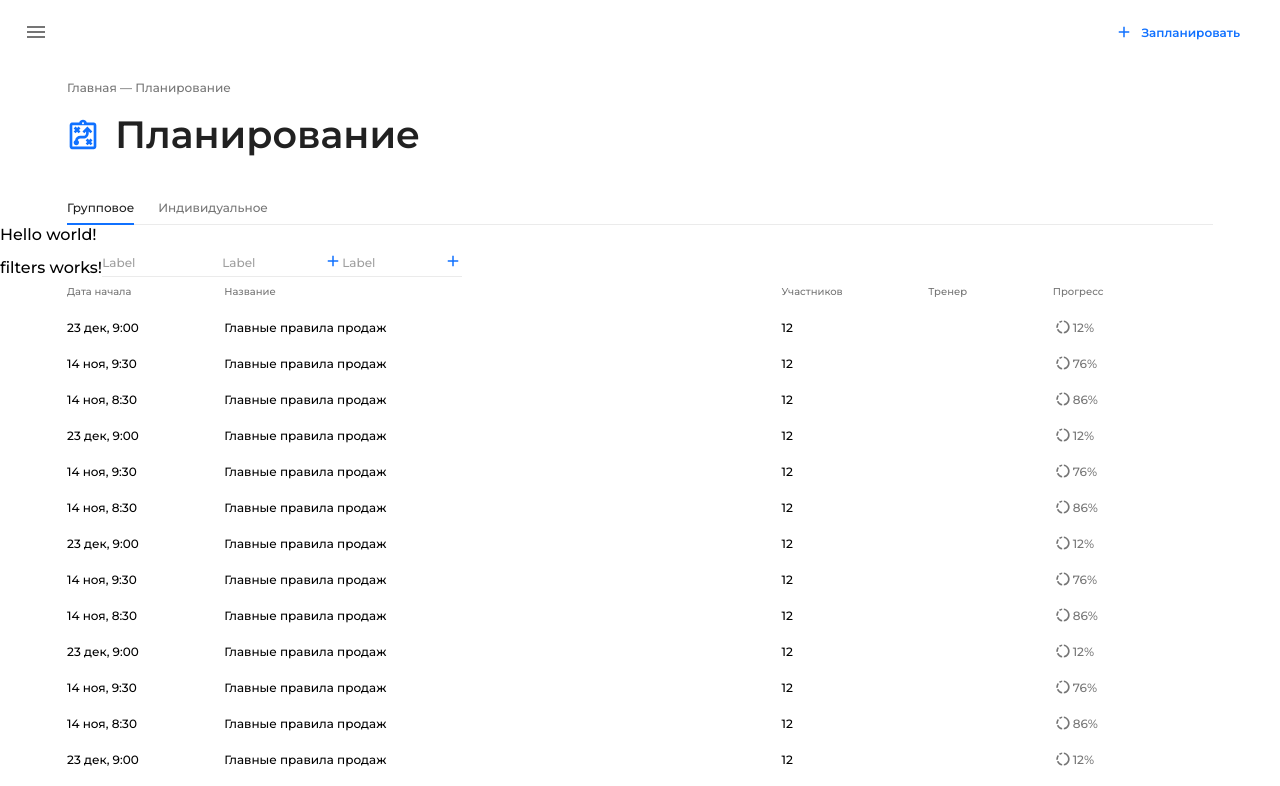
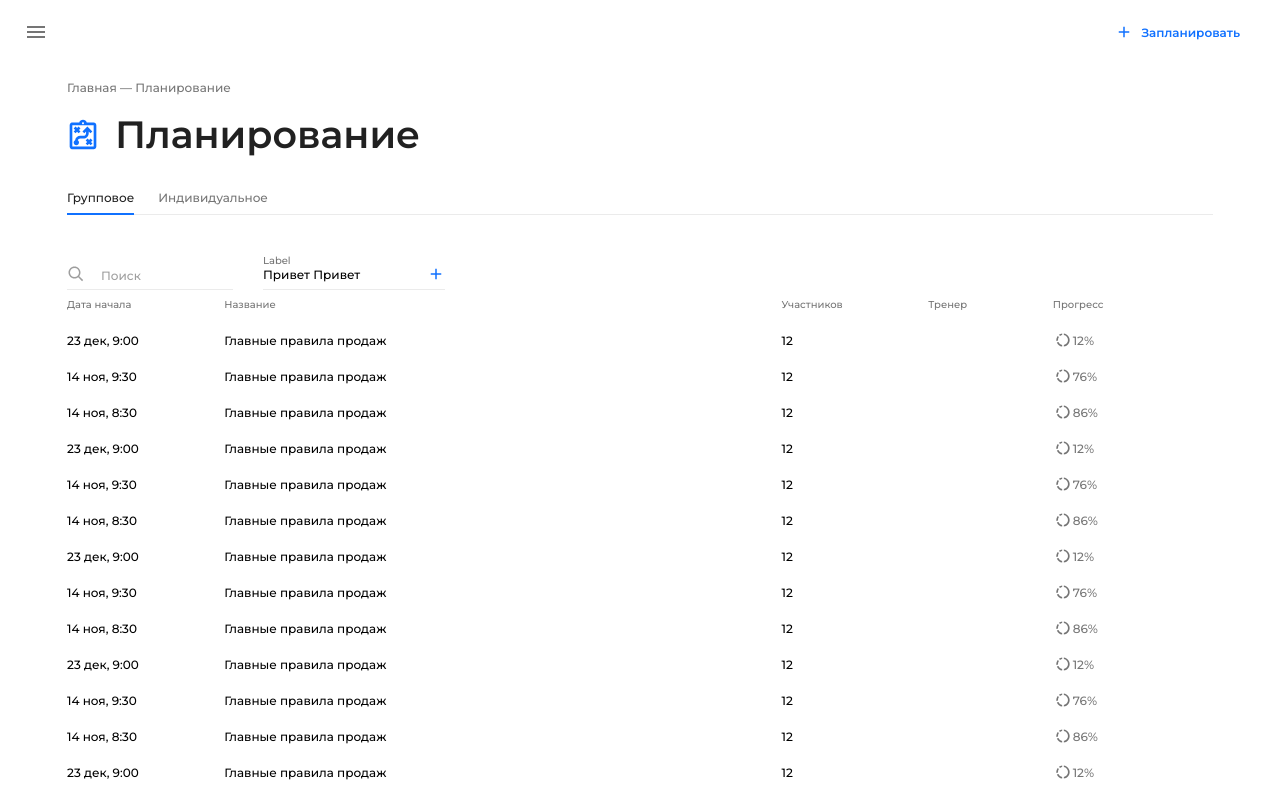
Before and after one commit to Evgeniy638/head-of-trainers, an Angular app: page / in a window 1280 px wide. Shown: the top 786 px of the page. Built offline with nearby package versions, Linux system fonts and the light colour scheme.

Commit message:
changed logic dropdown field

```diff
--- a/src/app/app.component.html
+++ b/src/app/app.component.html
@@ -31,18 +31,11 @@
         (onChangeActiveTab)="onChangeTabId($event)"
       ></app-tabs>
     </div>
-    Hello world!<br>
-<!--    <app-menu-->
-<!--      [arrActiveId]="arrActiveId"-->
-<!--      [arrDisableId]="arrDisableId"-->
-<!--      [dataMenu]="dataMenu"-->
-<!--      typeMenu="multi"-->
-<!--      isMark="true"-->
-<!--      top="9px"-->
-<!--      right="100px"-->
-<!--      (onChangeActiveId)="onChangeMenu($event)"-->
-<!--    ></app-menu>-->
-    <app-filters></app-filters>
+
+    <div class="app-root__filter container">
+      <app-filters></app-filters>
+    </div>
+
     <div class="container">
       <app-main></app-main>
     </div>
--- a/src/app/app.component.scss
+++ b/src/app/app.component.scss
@@ -1,7 +1,7 @@
 @import "shared/variables";
 
-$desktop-body-margin-top: 42px;
-$mobile-body-margin-top: 10px;
+$desktop-body-margin-top: 32px;
+$mobile-body-margin-top: 0px;
 
 .app-root {
   &__body {
@@ -19,4 +19,12 @@ $mobile-body-margin-top: 10px;
       }
     }
   }
+
+  &__filter {
+    margin-top: 42px;
+
+    @media (max-width: $max-mobile-width) {
+      margin-top: 16px;
+    }
+  }
 }
--- a/src/app/dropdown-menu/dropdown-menu.component.ts
+++ b/src/app/dropdown-menu/dropdown-menu.component.ts
@@ -35,8 +35,7 @@ export class DropdownMenuComponent implements OnInit {
   @Input() isDisabled: boolean = false;
   @Input() onRightClick: IonRightImageClick = ()=>{};
 
-  @Input() value: string = '';
-  @Output() onChange = new EventEmitter<string>();
+  @Output() onChange = new EventEmitter<TypeMenuItemId[]>();
 
   isFocus: boolean = false;
 
@@ -59,18 +58,25 @@ export class DropdownMenuComponent implements OnInit {
   }
 
   @Input() typeMenu: TypeMenu = 'single';
-  arrActiveId: TypeMenuItemId[] = [];
+  @Input() arrActiveId: TypeMenuItemId[] = [];
   @Input() arrDisableId: TypeMenuItemId[] = [];
   @Input() dataMenu: IMenuItem[] = [];
   @Input() isMark: boolean | "false" | "true" = false;
 
   onChangeMenu(event: TypeMenuItemId[]) {
-    this.arrActiveId = event;
-    const item: IMenuItem | undefined = this.dataMenu.find(item => item.id === this.arrActiveId[0]);
-    if (item) this.onChange.emit(item.text);
+    this.onChange.emit(event);
   }
 
   @ViewChild('menu') menuElement?: TemplateRef<any>;
+
+  get value(): string {
+    if (this.arrActiveId.length === 0) {
+      return '';
+    }
+
+    const item: IMenuItem | undefined = this.dataMenu.find(item => item.id === this.arrActiveId[0]);
+    return item?.text || '';
+  }
 
   constructor(private eRef: ElementRef) { }
 
--- a/src/app/filters/filters.component.html
+++ b/src/app/filters/filters.component.html
@@ -1,24 +1,22 @@
 <div class="app-filters">
-  filters works!
-  <app-field
-    label="Label"
-  ></app-field>
-
-  <app-text-field
-    srcRight="/assets/svg/add.svg"
-    [onRightClick]="onRightClick"
-    label="Label"
-    [value]="value"
-    (onChange)="onChangeTextField($event)"
-  >
-  </app-text-field>
+  <div class="app-filters__element">
+    <app-text-field
+      srcLeft="/assets/svg/search.svg"
+      width="166px"
+      label="Поиск"
+      [value]="value"
+      (onChange)="onChangeTextField($event)"
+    >
+    </app-text-field>
+  </div>
 
   <app-dropdown-menu
     srcRight="/assets/svg/add.svg"
     [onRightClick]="onRightClick"
     label="Label"
-    [value]="value"
-    (onChange)="onChangeTextField($event)"
+    width="100%"
+    [arrActiveId]="arrActiveId"
+    (onChange)="onChangeDropDown($event)"
     [dataMenu]="dataMenu"
   ></app-dropdown-menu>
 </div>
--- a/src/app/filters/filters.component.scss
+++ b/src/app/filters/filters.component.scss
@@ -2,4 +2,12 @@
   display: flex;
   align-items: flex-end;
   flex-wrap: wrap;
+
+  &__element {
+    margin-right: 30px;
+
+    &_display-none {
+      display: none;
+    }
+  }
 }
--- a/src/app/filters/filters.component.ts
+++ b/src/app/filters/filters.component.ts
@@ -1,5 +1,4 @@
 import { Component, OnInit } from '@angular/core';
-import {IonRightImageClick} from "../field/field.component";
 import {IMenuItem, TypeMenuItemId} from "../menu/menu.component";
 
 @Component({
@@ -13,6 +12,12 @@ export class FiltersComponent implements OnInit {
   onChangeTextField(value: string) {
     this.value = value;
     console.log(value)
+  }
+
+  arrActiveId: TypeMenuItemId[] = [1];
+
+  onChangeDropDown(arrId: TypeMenuItemId[]) {
+    this.arrActiveId = arrId;
   }
 
   onRightClick() {
--- a/src/app/header/header.component.scss
+++ b/src/app/header/header.component.scss
@@ -2,7 +2,7 @@
 
 .app-header {
   background-color: white;
-  z-index: 1;
+  z-index: 2;
 
   &_scroll {
     position: fixed;
--- a/src/app/menu/menu.component.scss
+++ b/src/app/menu/menu.component.scss
@@ -4,6 +4,7 @@
   border-radius: 4px;
   padding: 8px 0;
   background-color: white;
+  z-index: 1;
 
   &__item-wrap {
     display: flex;
```
Also changed, not shown: src/assets/svg/search.svg (added).
